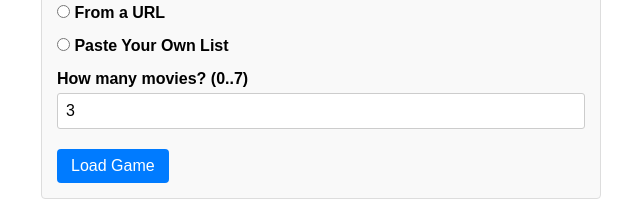
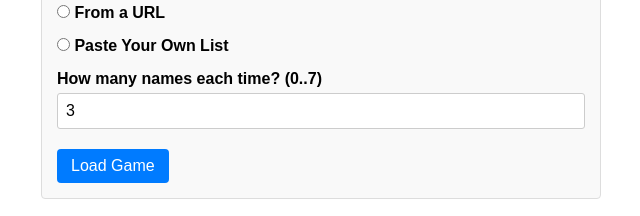
Before and after one commit to saifulislampi/movie-name-gen, a plain HTML site: page index.html in a window 1280 px wide. Both pictures are taken after a click on the button "Start a New Game". Shown: the part 375-591 px from the top of the page, 319-959 px from the left. Drawn offline with nearby package versions, Linux system fonts and the light colour scheme.

Commit message:
Update index.html

```diff
--- a/index.html
+++ b/index.html
@@ -283,7 +283,7 @@
 
     <!-- Number of outputs -->
     <div class="form-group">
-      <label for="numOutput">How many movies? (0..7)</label>
+      <label for="numOutput">How many names each time? (0..7)</label>
       <input
         type="number"
         id="numOutput"
```
